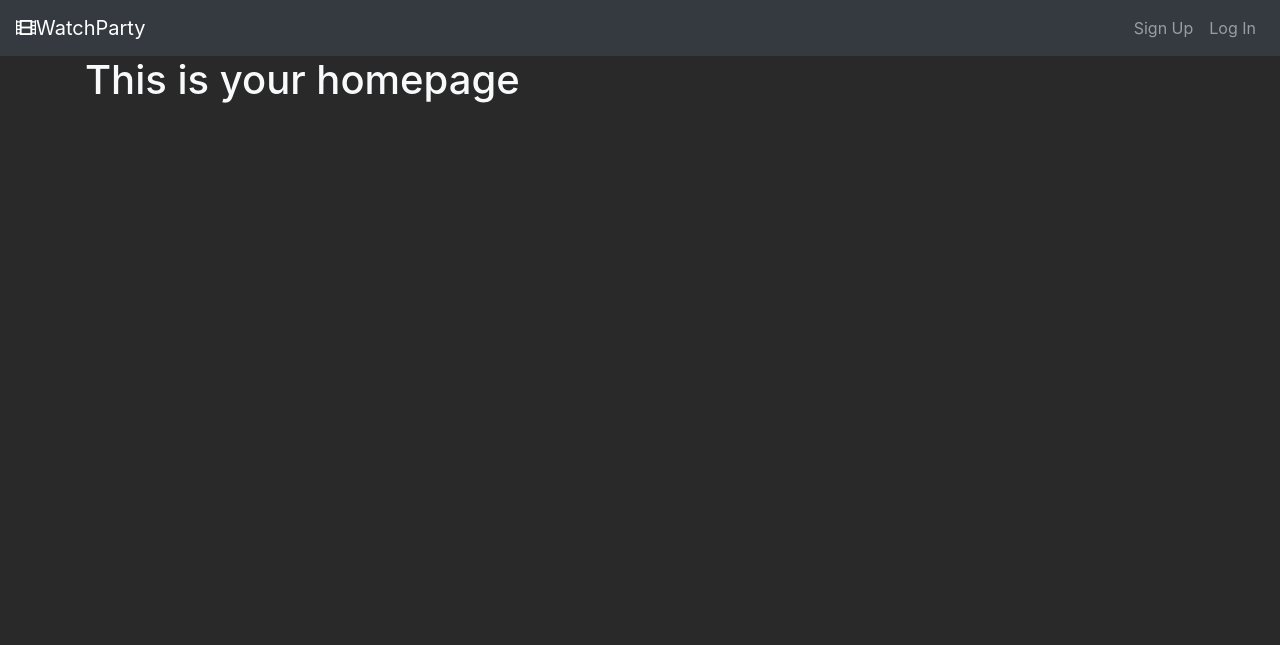
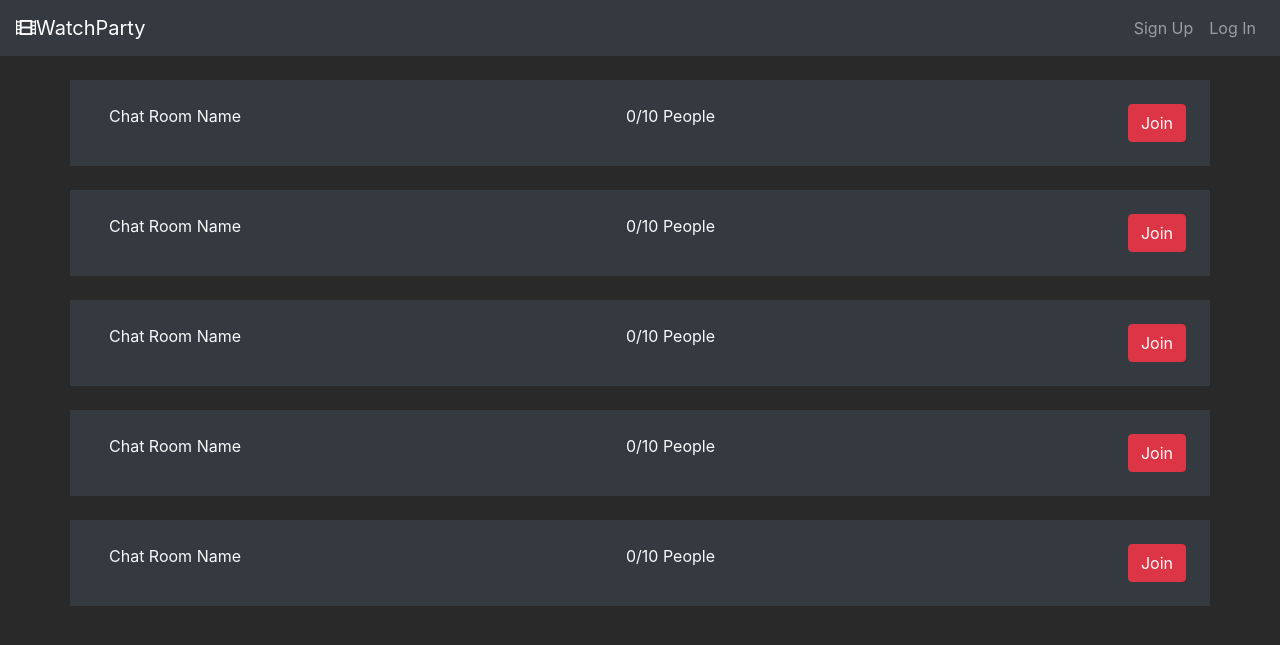
Before and after one commit to dmclemore/watch-party, a Flask app: template templates/home.html in a window 1280 px wide. Shown: the top 645 px of the page. Run offline with Flask 2, Linux system fonts and the light colour scheme; the template is opened without the code that fills it, so the values that code supplies are empty; some libraries are stand-ins or nearby versions.

Commit message:
added home page

```diff
--- a/app.py
+++ b/app.py
@@ -24,6 +24,7 @@ CURR_USER = "curr_user"
 if __name__ == "__main__":
     socketio.run(app)
 
+
 @app.before_request
 def add_user_to_g():
     """If we're logged in, add curr user to Flask global."""
@@ -34,6 +35,7 @@ def add_user_to_g():
     else:
         g.user = None
 
+
 @app.route("/")
 def home():
 
@@ -42,8 +44,9 @@ def home():
 
     return render_template("home-anon.html")
 
-@app.route("/room")
-def room():
+
+@app.route("/room/<room_id>")
+def room(room_id):
 
     if g.user:
         return render_template("room.html", user=g.user)
@@ -84,6 +87,7 @@ def logout():
     flash("Goodbye!", "success")
     return redirect("/")
 
+
 @app.route('/signup', methods=["GET", "POST"])
 def signup():
     """Handle user login."""
@@ -93,9 +97,9 @@ def signup():
     if form.validate_on_submit():
         try:
             user = User.signup(form.username.data,
-                                form.password.data,
-                                form.first_name.data,
-                                form.last_name.data)
+                               form.password.data,
+                               form.first_name.data,
+                               form.last_name.data)
             db.session.commit()
             do_login(user)
             flash(f"Welcome to WatchParty!", "success")
@@ -118,6 +122,7 @@ def handle_connection():
         "message": f"{session[CURR_USER]} has connected."
     })
 
+
 @socketio.on('disconnect')
 def handle_disconnection():
     socketio.emit("renderMessage", {
@@ -125,9 +130,11 @@ def handle_disconnection():
         "message": f"{session[CURR_USER]} has disconnected."
     })
 
+
 @socketio.on('send_chat')
 def handle_send_chat(json, methods=["GET", "POST"]):
-    socketio.emit("renderMessage", json, callback=message_received)
+    socketio.emit("renderMessage",
+                  json, callback=message_received)
 
 
 ############### HELPERS ###############
@@ -145,5 +152,6 @@ def do_logout():
     if CURR_USER in session:
         del session[CURR_USER]
 
+
 def message_received(methods=["GET", "POST"]):
     print("[MESSAGE RECIEVED]")
--- /dev/null
+++ b/runtime.txt
@@ -0,0 +1 @@
+python-3.8.5
--- a/templates/base.html
+++ b/templates/base.html
@@ -7,7 +7,7 @@
     <link rel="shortcut icon" href="#">
     <link rel="stylesheet" href="https://stackpath.bootstrapcdn.com/bootstrap/4.3.1/css/bootstrap.min.css" integrity="sha384-ggOyR0iXCbMQv3Xipma34MD+dH/1fQ784/j6cY/iJTQUOhcWr7x9JvoRxT2MZw1T" crossorigin="anonymous">
     <link rel="stylesheet" href="https://cdnjs.cloudflare.com/ajax/libs/font-awesome/5.15.3/css/all.min.css" integrity="sha512-iBBXm8fW90+nuLcSKlbmrPcLa0OT92xO1BIsZ+ywDWZCvqsWgccV3gFoRBv0z+8dLJgyAHIhR35VZc2oM/gI1w==" crossorigin="anonymous" />
-    <link rel="stylesheet" href="static/style.css">
+    <link rel="stylesheet" href="/static/style.css">
     <title>Test</title>
 </head>
 <body>
@@ -30,7 +30,7 @@
             {% else %}
             <ul class="navbar-nav mr-auto">
                 <li class="nav-item">
-                    <a class="nav-link" href="/room">Home</a>
+                    <a class="nav-link" href="/">Home</a>
                 </li>
                 <li class="nav-item">
                     <a class="nav-link" href="/messages">Messages</a>
--- a/templates/home.html
+++ b/templates/home.html
@@ -1,7 +1,45 @@
 {% extends "base.html" %}
 
 {% block content %}
-<div class="container text-light">
-    <h1>This is your homepage {{user.username}}</h1>
+<div class="container">
+    <div class="conatiner bg-dark text-light mt-4 p-4 row">
+        <span class="col">Chat Room Name</span>
+        <span class="col">0/10 People</span>
+        <form action="/room/chatOne">
+            <button class="joinBtn btn btn-danger">Join</button>
+        </form>
+    </div>
+    <div class="conatiner bg-dark text-light mt-4 p-4 row">
+        <span class="col">Chat Room Name</span>
+        <span class="col">0/10 People</span>
+        <form action="/room/chatTwo">
+            <button class="joinBtn btn btn-danger">Join</button>
+        </form>
+    </div>
+    <div class="conatiner bg-dark text-light mt-4 p-4 row">
+        <span class="col">Chat Room Name</span>
+        <span class="col">0/10 People</span>
+        <form action="/room/chatThree">
+            <button class="joinBtn btn btn-danger">Join</button>
+        </form>
+    </div>
+    <div class="conatiner bg-dark text-light mt-4 p-4 row">
+        <span class="col">Chat Room Name</span>
+        <span class="col">0/10 People</span>
+        <form action="/room/chatFour">
+            <button class="joinBtn btn btn-danger">Join</button>
+        </form>
+    </div>
+    <div class="conatiner bg-dark text-light mt-4 p-4 row">
+        <span class="col">Chat Room Name</span>
+        <span class="col">0/10 People</span>
+        <form action="/room/chatFive">
+            <button class="joinBtn btn btn-danger">Join</button>
+        </form>
+    </div>
 </div>
 {% endblock %}
+
+{% block scripts %}
+<script src="https://cdnjs.cloudflare.com/ajax/libs/socket.io/4.0.1/socket.io.js"></script>
+{% endblock %}
--- a/templates/room.html
+++ b/templates/room.html
@@ -55,6 +55,6 @@
 {% block scripts %}
 <script src="https://unpkg.com/axios/dist/axios.js"></script>
 <script src="https://cdnjs.cloudflare.com/ajax/libs/socket.io/4.0.1/socket.io.js"></script>
-<script src="static/video-player.js"></script>
-<script src="static/app.js"></script>
+<script src="/static/video-player.js"></script>
+<script src="/static/app.js"></script>
 {% endblock %}
```
Also changed, not shown: requirements.txt (added, +32 -0 lines), static/app.js (+30 -32 lines), 1 other file.
